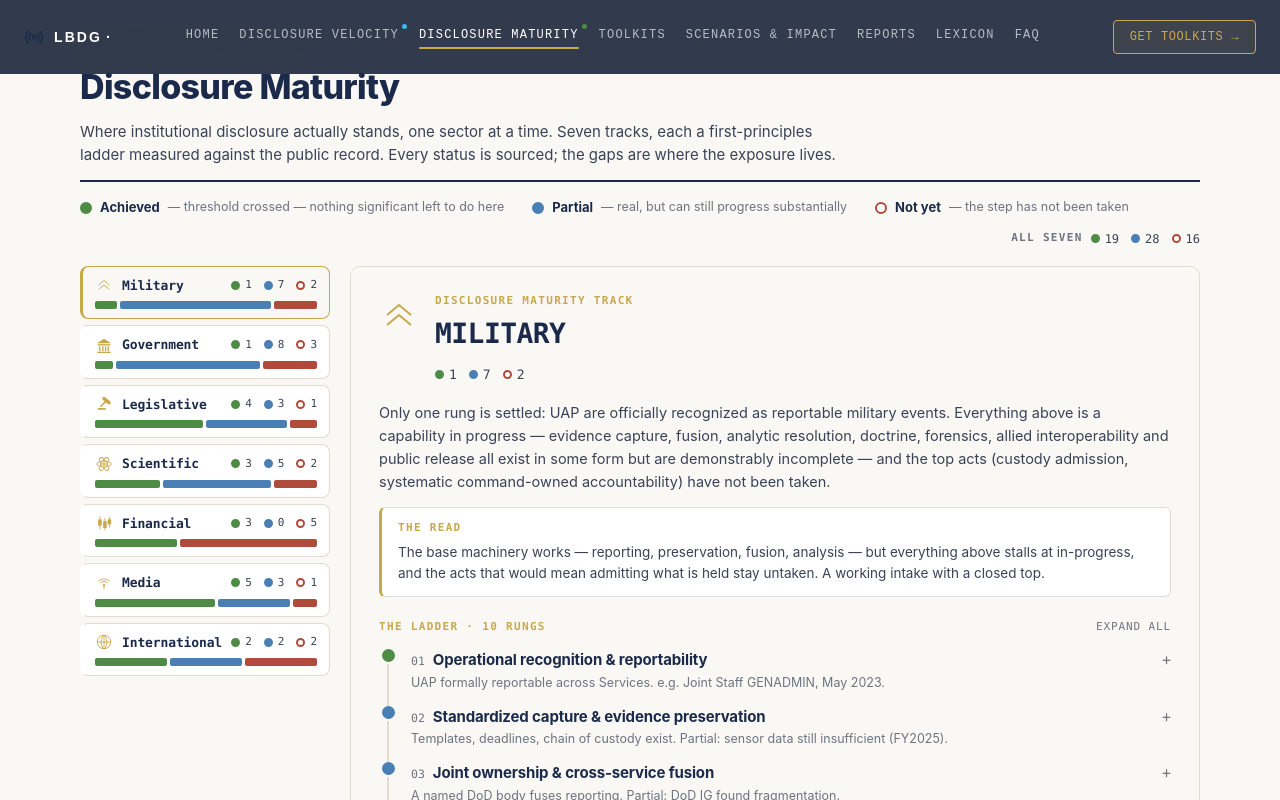
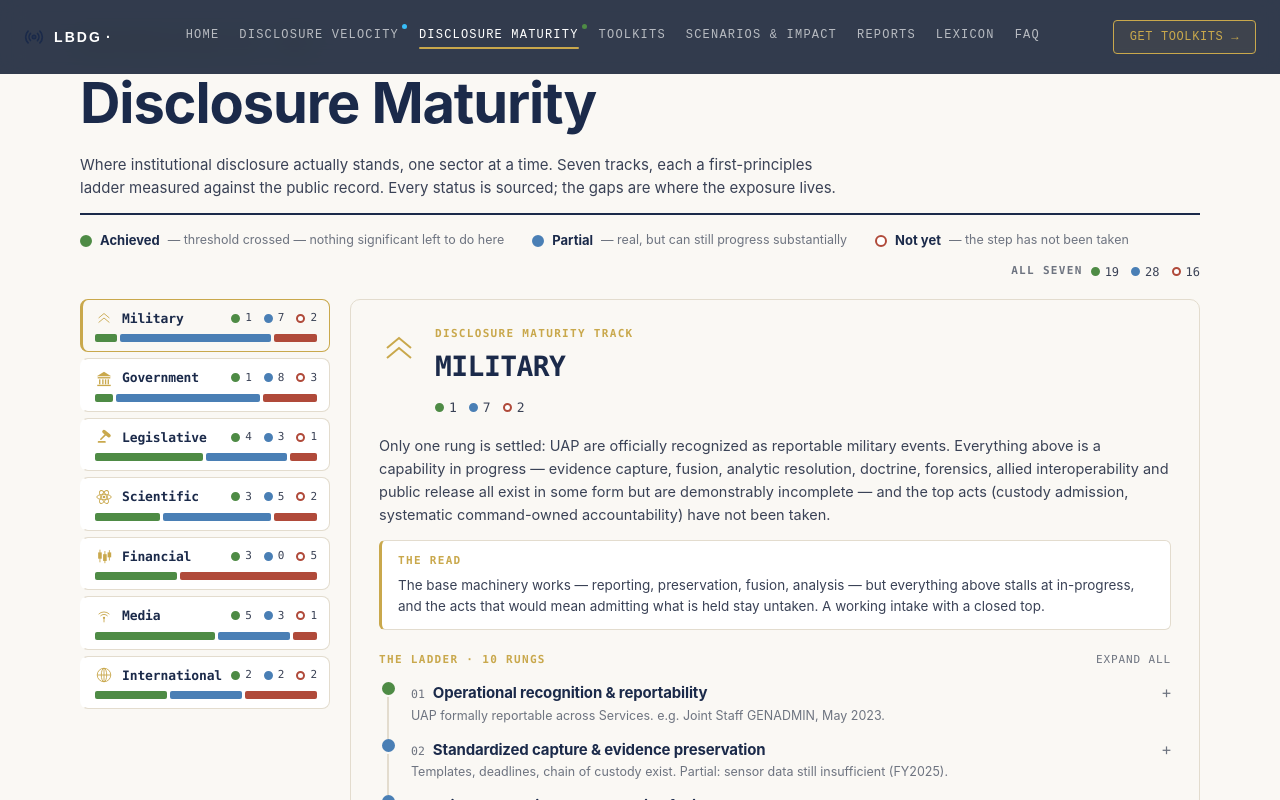
Before and after one commit to lbdgGit/DisclosureHub, a Next.js app in the folder disclosure-hub-starter/: page /maturity in a window 1280 px wide. Shown: the top 800 px of the page. Built offline with nearby package versions, Linux system fonts and the light colour scheme; a web font is replaced by a local one.

Commit message:
Update DisclosureMaturity.tsx

```diff
--- a/disclosure-hub-starter/components/DisclosureMaturity.tsx
+++ b/disclosure-hub-starter/components/DisclosureMaturity.tsx
@@ -295,7 +295,7 @@ export default function DisclosureMaturity({ tracks }: { tracks: Track[] }) {
           <div style={{ display: "flex", justifyContent: "space-between", alignItems: "baseline" }}>
             <div style={eyebrow}>Readyfordisclosure.com · LBDG</div>
           </div>
-          <h1 style={{ margin: "8px 0 0", color: C.navy, fontSize: 34, letterSpacing: "-0.02em", fontWeight: 800 }}>Disclosure Maturity</h1>
+          <h1 style={{ margin: "8px 0 0", color: C.navy, fontSize: "clamp(34px, 5vw, 56px)", letterSpacing: "-0.02em", fontWeight: 700 }}>Disclosure Maturity</h1>
           <p style={{ color: C.ink, fontSize: 15, lineHeight: 1.55, marginTop: 8, maxWidth: 760 }}>
             Where institutional disclosure actually stands, one sector at a time. Seven tracks, each a first-principles ladder measured against the public record. Every status is sourced; the gaps are where the exposure lives.
           </p>
```
